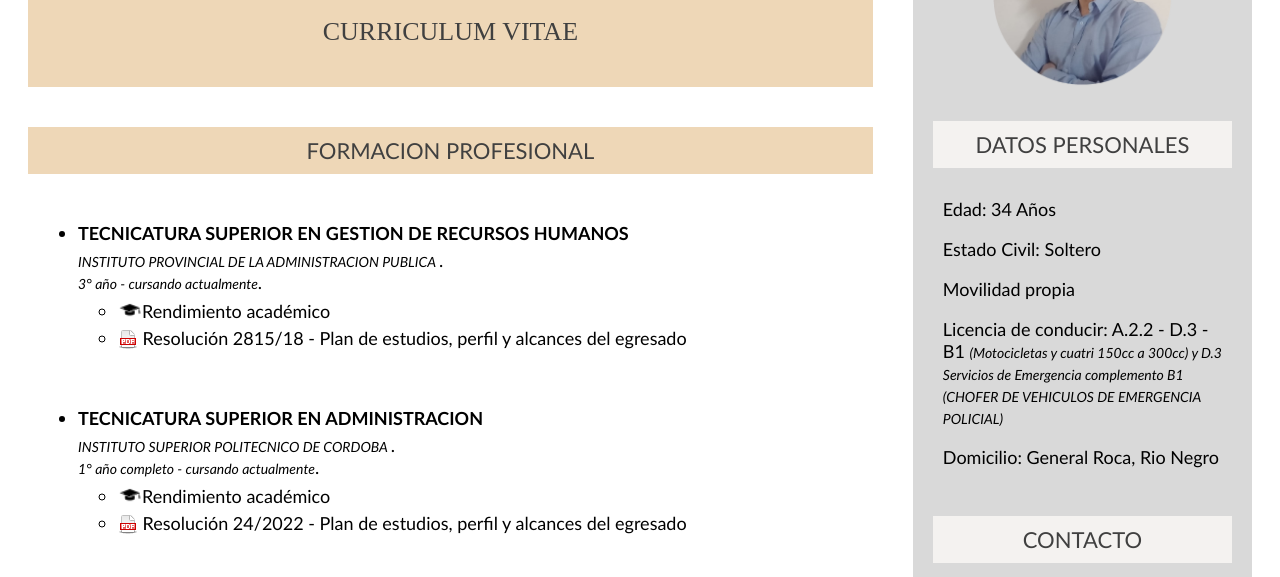
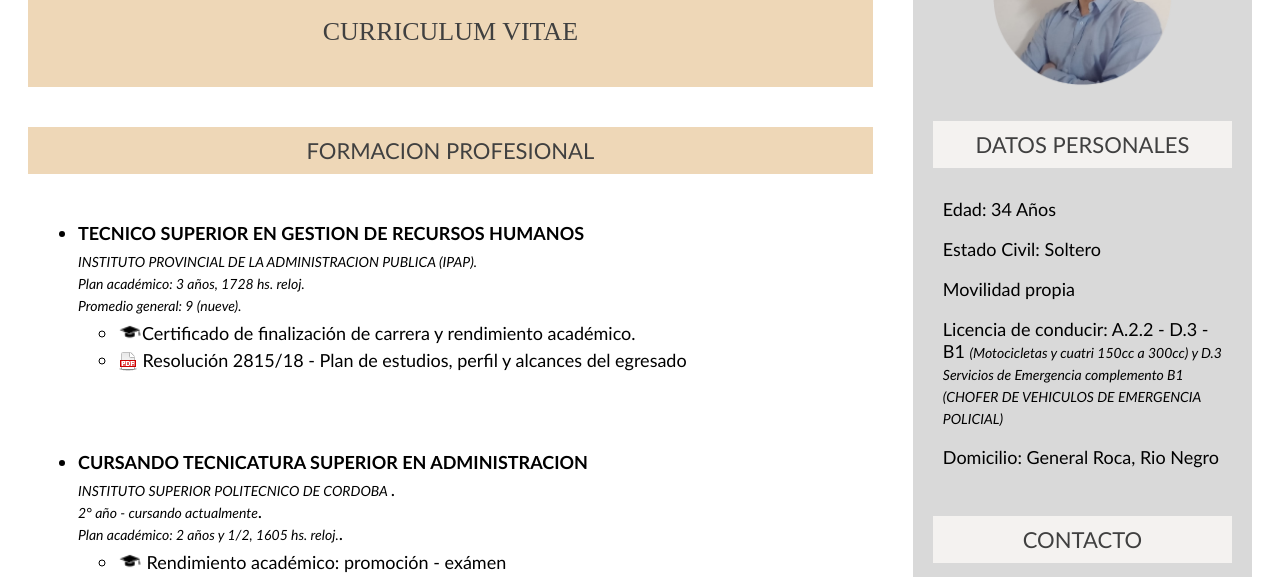
Before and after one commit to sapiubelli/cv, a plain HTML site: page index.html in a window 1280 px wide. Shown: the part 152-729 px from the top of the page. Drawn offline with Linux system fonts and the light colour scheme.

Commit message:
Add files via upload

```diff
--- a/index.html
+++ b/index.html
@@ -212,15 +212,14 @@ article{
 
         <ul>
           <li>
-          <strong>TECNICATURA SUPERIOR EN GESTION DE RECURSOS HUMANOS</strong>
+          <strong>TECNICO SUPERIOR EN GESTION DE RECURSOS HUMANOS</strong>
           </li>
-          <em class="comentario">INSTITUTO PROVINCIAL DE LA ADMINISTRACION PUBLICA </em>.<br />
-
-          <em class="comentario"> 3&#176; a&#241;o - cursando actualmente</em>.<br />
+          <em class="comentario">INSTITUTO PROVINCIAL DE LA ADMINISTRACION PUBLICA (IPAP).<br />
+          Plan acad&#233;mico: 3 a&ntilde;os, 1728 hs. reloj.<br />
+          Promedio general: 9 (nueve).</em><br />
 
           <ul>
-          <li><a href="CERTIFICADOS/tecnicatura_rrhh/PIUBELLI1.pdf" target="_blank"><img src="iconos/academico.png" width="24" height="24" border="0" class="a"/>Rendimiento acad&#233;mico </a>
-          </li>
+          <li><a href="CERTIFICADOS/tecnicatura_rrhh/PIUBELLI1.pdf" target="_blank"><img src="iconos/academico.png" width="24" height="24" border="0" class="a"/>Certificado de finalizaci&#243;n de carrera y rendimiento acad&#233;mico.</a></li>
 
           <li><a href="CERTIFICADOS/tecnicatura_rrhh/res 2815-18.pdf" target="_blank"><img src="iconos/pdf.png" width="" height="" border="0" class="a"/> Resoluci&#243;n 2815/18 - Plan de estudios, perfil y alcances del egresado</a>
           </li>
@@ -233,18 +232,52 @@ article{
 
 <br>
 
+ <!--
+
+
+<ul>
+          <li>
+          <strong>CURSANDO LICENCIATURA EN GESTION DE RECURSOS HUMANOS</strong>
+          </li>
+          <em class="comentario">UNIVERSIDAD NACIONAL DEL COMAHUE - CENTRO UNIVERSITARIO REGIONAL ZONA ATLANTICA  </em>.<br />
+          <em class="comentario"> 1&#176; a&#241;o - cursando actualmente</em>.<br />
+          <em class="comentario"> Plan acad&#233;mico: 2 a&ntilde;os, ____ hs. reloj.</em>.<br />
+
+
+
+          </ul>
+
+       -->
+
+
+<br>
+
+
+
+
+
+
+
+
 
 
 
 <ul>
           <li>
-          <strong>TECNICATURA SUPERIOR EN ADMINISTRACION</strong>
+          <strong>CURSANDO TECNICATURA SUPERIOR EN ADMINISTRACION</strong>
           </li>
           <em class="comentario">INSTITUTO SUPERIOR POLITECNICO DE CORDOBA </em>.<br />
-          <em class="comentario"> 1&#176; a&#241;o completo - cursando actualmente</em>.<br />
+          <em class="comentario"> 2&#176; a&#241;o - cursando actualmente</em>.<br />
+          <em class="comentario"> Plan acad&#233;mico: 2 a&ntilde;os y 1/2, 1605 hs. reloj.</em>.<br />
 
           <ul>
-          <li><a href="CERTIFICADOS/tecnicatura_rrhh/PIUBELLI1.pdf" target="_blank"><img src="iconos/academico.png" width="24" height="24" border="0" class="a"/>Rendimiento acad&#233;mico </a>
+          <li>
+          <img src="iconos/academico.png" width="24" height="24" border="0" class="a"/>
+          Rendimiento acad&#233;mico:
+          <a href="CERTIFICADOS/tecnicatura_administracion/promocion.pdf" target="_blank"> promoci&#243;n </a>
+          -
+          <a href="CERTIFICADOS/tecnicatura_administracion/examen.pdf" target="_blank">ex&#225;men </a>
+
           </li>
 
           <li><a href="CERTIFICADOS/tecnicatura_rrhh/res 2815-18.pdf" target="_blank"><img src="iconos/pdf.png" width="" height="" border="0" class="a"/> Resoluci&#243;n 24/2022 - Plan de estudios, perfil y alcances del egresado</a>
@@ -256,6 +289,15 @@ article{
 
 
 <br>
+
+
+
+
+
+
+
+
+
 
     <ul>
   		  <li><strong> POLICIA DE RIO NEGRO </strong></a>
```
